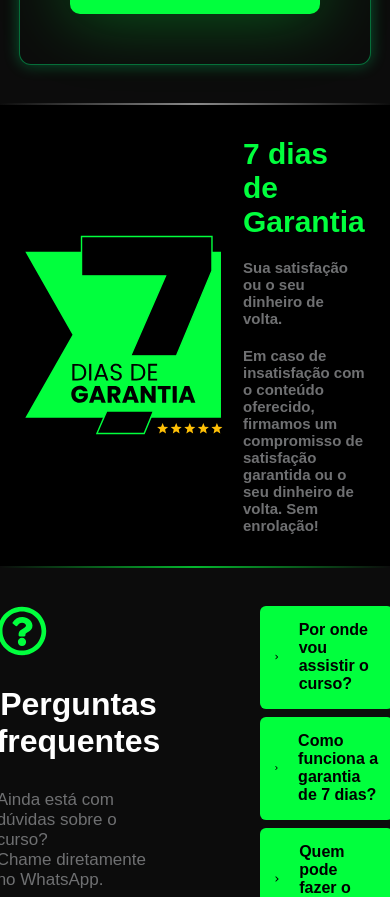
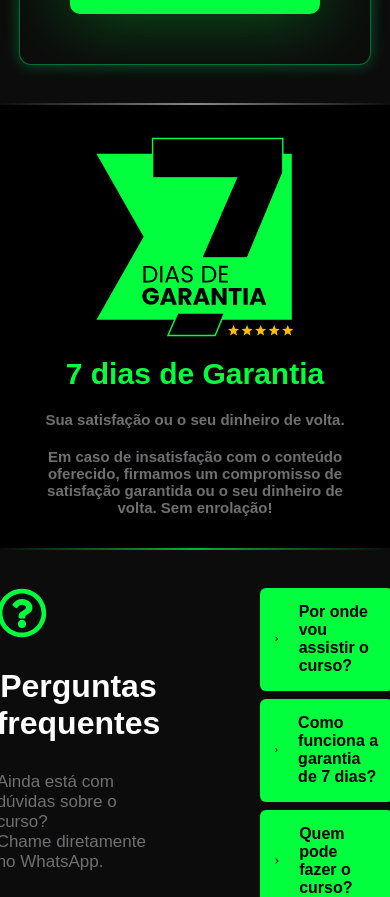
Before and after one commit to Tiago-Silva/cell-phone-maintenance, a Next.js app: page / in a window 390 px wide. Shown: the part 7220-8117 px from the top of the page. Built offline with nearby package versions, Linux system fonts and the light colour scheme.

Commit message:
style: applying responsiveness

```diff
--- a/src/app/components/guarantee/guarantee.module.css
+++ b/src/app/components/guarantee/guarantee.module.css
@@ -30,3 +30,19 @@
     max-width: 58rem;
     text-align: left;
 }
+
+@media (max-width: 768px) {
+
+    .container {
+        flex-direction: column;
+    }
+
+    .wrapper {
+        align-items: center;
+    }
+
+    .subTitle {
+        text-align: center;
+    }
+
+}
```
